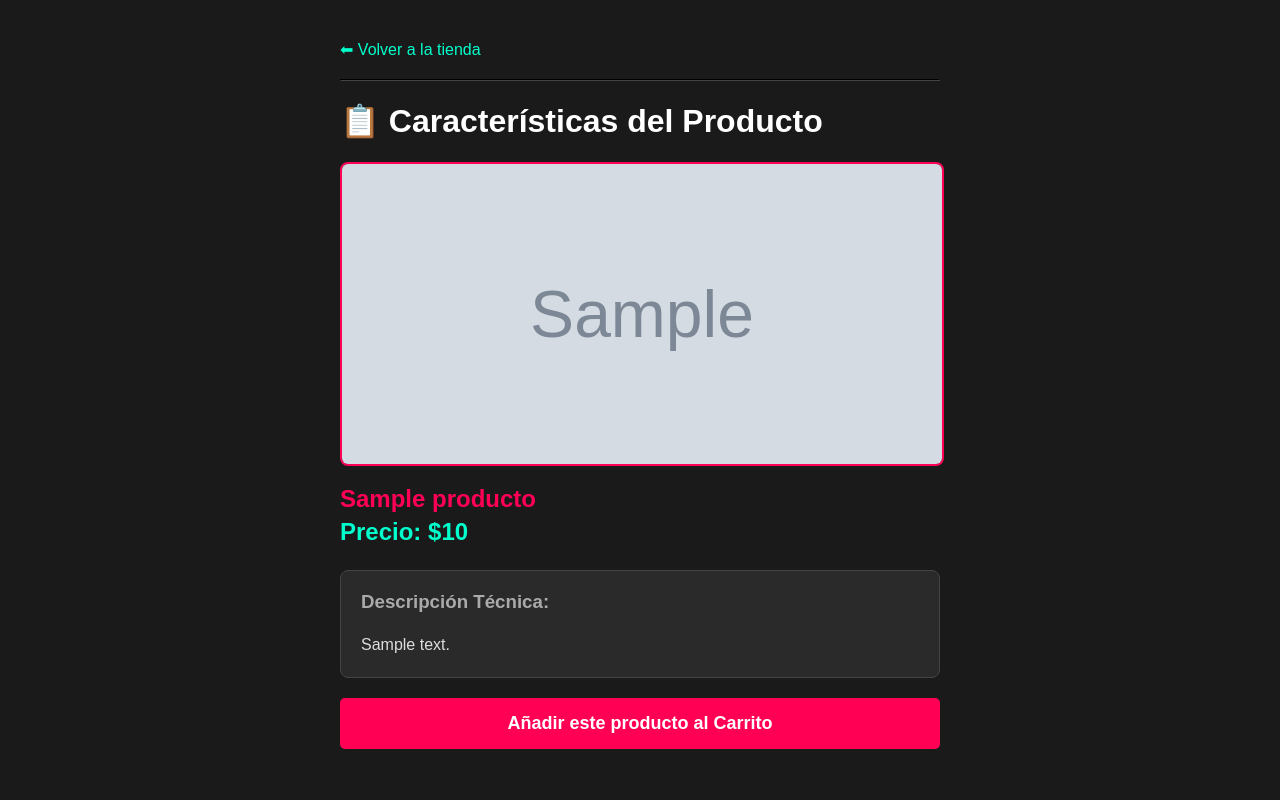
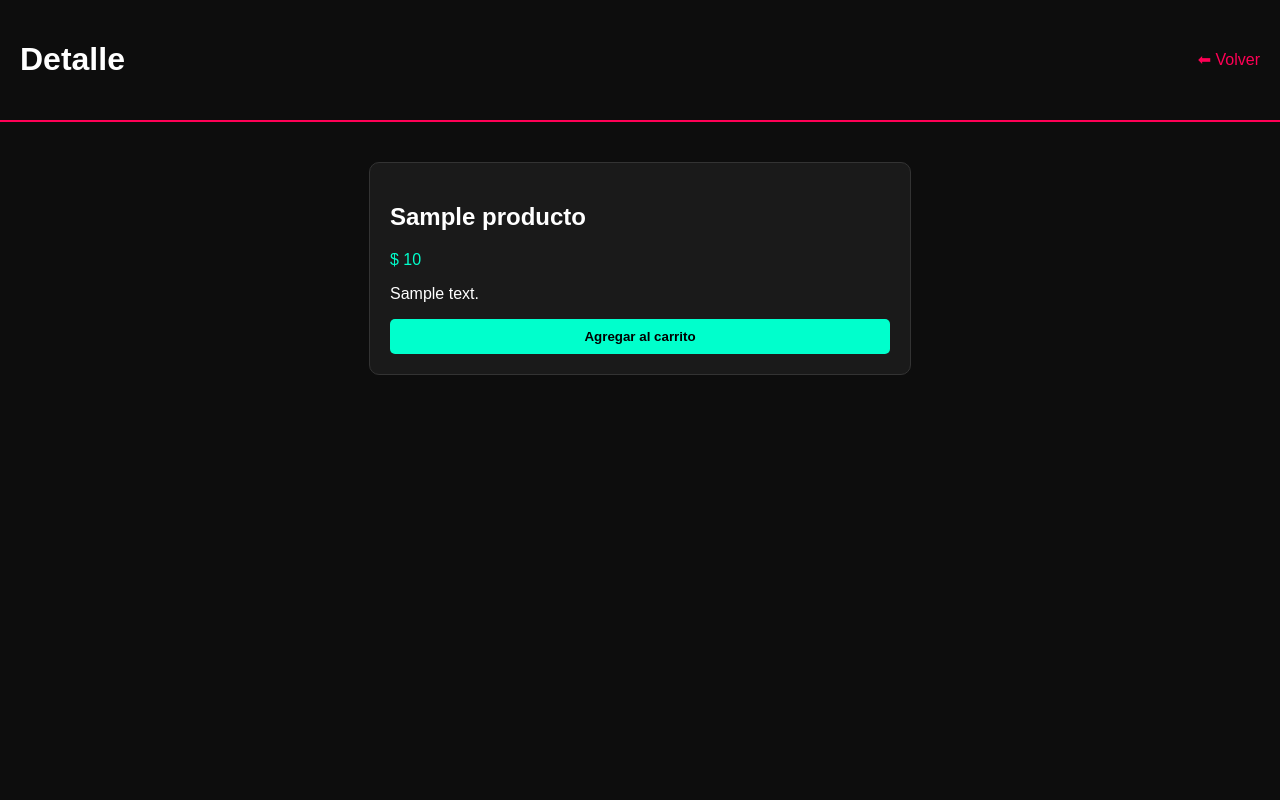
Before and after one commit to canteroslarai/retropulse, a Flask app: template templates/detalle.html in a window 1280 px wide. Run offline with Flask 3, Linux system fonts and the light colour scheme; the template is opened without the code that fills it: most values are stand-ins (such as "Sample title", 1, 10 or a date in 2020); grey boxes marked "Sample" are stand-in pictures.

Commit message:
Actualización total del código: Estructura profesional

```diff
--- a/app.py
+++ b/app.py
@@ -1,68 +1,36 @@
-import os
-from flask import Flask, render_template, redirect, url_for, session, flash
+from flask import Flask, render_template, session, redirect, url_for
 
 app = Flask(__name__)
-app.secret_key = 'retropulse_secret_key_2026'
+app.secret_key = 'retropulse_secret_2026'
 
-# Catálogo completo de 15 productos con imágenes URL de marcadores temáticos
-PRODUCTOS = {
-    1: {"id": 1, "nombre": "Consola Retro Classic X", "precio": 45000, "descripcion": "Consola con más de 10.000 juegos clásicos de los 90. Incluye dos mandos inalámbricos y conexión HDMI.", "imagen": "https://images.unsplash.com/photo-1531525645387-7f14be1bdbbd?w=500&auto=format&fit=crop&q=60"},
-    2: {"id": 2, "nombre": "Gamepad Pro Wireless", "precio": 18000, "descripcion": "Control inalámbrico ergonómico de alta precisión compatible con PC, Android y consolas retro.", "imagen": "https://images.unsplash.com/photo-1592840496694-26d035b52b48?w=500&auto=format&fit=crop&q=60"},
-    3: {"id": 3, "nombre": "Cartucho Legendario 99-en-1", "precio": 12000, "descripcion": "El mítico cartucho con los mejores éxitos de la época dorada de los videojuegos de 8 y 16 bits.", "imagen": "https://images.unsplash.com/photo-1550745165-9bc0b252726f?w=500&auto=format&fit=crop&q=60"},
-    4: {"id": 4, "nombre": "Consola Portátil Pocket", "precio": 35000, "descripcion": "Pantalla IPS de 3.5 pulgadas para llevar tus emuladores favoritos (GameBoy, Megadrive) a todos lados.", "imagen": "https://images.unsplash.com/photo-1546776310-eef45dd6d63c?w=500&auto=format&fit=crop&q=60"},
-    5: {"id": 5, "nombre": "Lámpara LED Pac-Man Pixel", "precio": 9500, "descripcion": "Lámpara decorativa pixelada con modo sensible al sonido que reacciona al ritmo de tu música.", "imagen": "https://images.unsplash.com/photo-1563089145-599997674d42?w=500&auto=format&fit=crop&q=60"},
-    6: {"id": 6, "nombre": "Llavero Metálico Arcade", "precio": 2500, "descripcion": "Llavero premium de metal con la forma detallada de una máquina de fichines clásica de los 80.", "imagen": "https://images.unsplash.com/photo-1589254065878-42c9da997008?w=500&auto=format&fit=crop&q=60"},
-    7: {"id": 7, "nombre": "Mouse Pad Gamer Retro", "precio": 7500, "descripcion": "Mouse pad tamaño extra largo con diseño retro-wave ideal para setup de diseño o gaming.", "imagen": "https://images.unsplash.com/photo-1615663245857-ac93bb7c39e7?w=500&auto=format&fit=crop&q=60"},
-    8: {"id": 8, "nombre": "Auriculares Retro Sound", "precio": 22000, "descripcion": "Auriculares con estética de los 80 pero tecnología moderna: Bluetooth 5.0 y cancelación de ruido.", "imagen": "https://images.unsplash.com/photo-1505740420928-5e560c06d30e?w=500&auto=format&fit=crop&q=60"},
-    9: {"id": 9, "nombre": "Gorra RetroPulse Classic", "precio": 6000, "descripcion": "Gorra estilo trucker con el logotipo oficial de RetroPulse bordado en alta definición.", "imagen": "https://images.unsplash.com/photo-1588850561407-ed78c282e89b?w=500&auto=format&fit=crop&q=60"},
-    10: {"id": 10, "nombre": "Remera Algodón Pixel Art", "precio": 14000, "descripcion": "Remera 100% algodón con estampa premium de estética pixel art y colores vibrantes de larga duración.", "imagen": "https://images.unsplash.com/photo-1521572267360-ee0c2909d518?w=500&auto=format&fit=crop&q=60"},
-    11: {"id": 11, "nombre": "Taza Cerámica Game Over", "precio": 4800, "descripcion": "Taza de cerámica importada con diseño termosensible que cambia de color al agregar líquido caliente.", "imagen": "https://images.unsplash.com/photo-1514432324607-a09d9b4aefdd?w=500&auto=format&fit=crop&q=60"},
-    12: {"id": 12, "nombre": "Consola Mini Arcade Bartop", "precio": 85000, "descripcion": "Réplica a escala de una máquina arcade para mesa. Pantalla integrada y palanca clásica de alta respuesta.", "imagen": "https://images.unsplash.com/photo-1511512578047-dfb367046420?w=500&auto=format&fit=crop&q=60"},
-    13: {"id": 13, "nombre": "Cable HDMI Mallado Premium", "precio": 3500, "descripcion": "Cable HDMI de alta velocidad con conector dorado y protección mallada para evitar interferencias.", "imagen": "https://images.unsplash.com/photo-1557672172-298e090bd0f1?w=500&auto=format&fit=crop&q=60"},
-    14: {"id": 14, "nombre": "Kit Limpieza Consolas", "precio": 5500, "descripcion": "Kit especializado con alcohol isopropílico, cepillos antiestáticos y paño para mantener tus joyas retro impecables.", "imagen": "https://images.unsplash.com/photo-1581092921461-eab62e97a780?w=500&auto=format&fit=crop&q=60"},
-    15: {"id": 15, "nombre": "Póster Neón Cyberpunk", "precio": 3800, "descripcion": "Póster satinado tamaño A3 con diseño retro-futurista e impresión de alta calidad para decorar tu habitación.", "imagen": "https://images.unsplash.com/photo-1579783900882-c0d3dad7b119?w=500&auto=format&fit=crop&q=60"}
-}
+# Base de datos de 15 productos
+PRODUCTOS = {i: {"id": i, "nombre": f"Producto Retro {i}", "precio": i * 5000, "desc": "Hardware premium con estética clásica y alta durabilidad."} for i in range(1, 16)}
 
 @app.route('/')
 def index():
     return render_template('index.html', productos=PRODUCTOS.values())
 
-@app.route('/producto/<int:id_producto>')
-def detalle(id_producto):
-    producto = PRODUCTOS.get(id_producto)
-    if not producto:
-        flash("Producto no encontrado", "error")
-        return redirect(url_for('index'))
+@app.route('/detalle/<int:id>')
+def detalle(id):
+    producto = PRODUCTOS.get(id)
     return render_template('detalle.html', producto=producto)
 
-@app.route('/agregar/<int:id_producto>', methods=['POST'])
-def agregar_al_carrito(id_producto):
-    producto = PRODUCTOS.get(id_producto)
-    if producto:
-        if 'carrito' not in session:
-            session['carrito'] = []
-
-        carrito = session['carrito']
-        carrito.append({
-            "id": producto["id"],
-            "nombre": producto["nombre"],
-            "precio": producto["precio"]
-        })
-        session['carrito'] = carrito
-        flash(f"{producto['nombre']} añadido.", "success")
+@app.route('/agregar/<int:id>', methods=['POST'])
+def agregar(id):
+    c = session.get('carrito', {})
+    c[str(id)] = c.get(str(id), 0) + 1
+    session['carrito'] = c
     return redirect(url_for('index'))
 
 @app.route('/carrito')
-def ver_carrito():
-    items = session.get('carrito', [])
-    total = sum(item['precio'] for item in items)
+def carrito():
+    items = []
+    total = 0
+    for id, cant in session.get('carrito', {}).items():
+        p = PRODUCTOS[int(id)]
+        items.append({**p, 'cant': cant})
+        total += p['precio'] * cant
     return render_template('carrito.html', items=items, total=total)
 
-@app.route('/limpiar')
-def limpiar_carrito():
-    session.pop('carrito', None)
-    return redirect(url_for('ver_carrito'))
-
 if __name__ == '__main__':
-    port = int(os.environ.get('PORT', 5000))
-    app.run(host='0.0.0.0', port=port, debug=True)
+    app.run(host='0.0.0.0', port=5000, debug=True)
--- /dev/null
+++ b/static/style.css
@@ -0,0 +1,6 @@
+body { background: #0d0d0d; color: #fff; font-family: sans-serif; margin: 0; }
+.header { border-bottom: 2px solid #ff0055; padding: 20px; display: flex; justify-content: space-between; align-items: center; }
+.grid { display: grid; grid-template-columns: repeat(auto-fit, minmax(250px, 1fr)); gap: 20px; padding: 20px; }
+.card { background: #1a1a1a; padding: 20px; border-radius: 10px; border: 1px solid #333; }
+.btn { background: #00ffcc; color: #000; border: none; padding: 10px; width: 100%; border-radius: 5px; cursor: pointer; font-weight: bold; }
+a { color: #ff0055; text-decoration: none; }
--- a/templates/detalle.html
+++ b/templates/detalle.html
@@ -1,31 +1,13 @@
 <!DOCTYPE html>
-<html lang="es">
-<head>
-    <meta charset="UTF-8">
-    <title>{{ producto.nombre }} - Detalles</title>
-</head>
-<body style="font-family: Arial, sans-serif; background-color: #1a1a1a; color: #fff; padding: 40px; max-width: 600px; margin: 0 auto;">
-
-    <a href="{{ url_for('index') }}" style="color: #00ffcc; text-decoration: none;">⬅ Volver a la tienda</a>
-    <hr style="border-color: #444; margin: 20px 0;">
-
-    <h1 style="color: #fff;">📋 Características del Producto</h1>
-
-    <img src="{{ producto.imagen }}" alt="{{ producto.nombre }}" style="width: 100%; height: 300px; object-fit: cover; border-radius: 8px; border: 2px solid #ff0055; margin-bottom: 15px;">
-
-    <h2 style="color: #ff0055; margin: 0;">{{ producto.nombre }}</h2>
-    <p style="font-size: 24px; color: #00ffcc; font-weight: bold; margin-top: 5px;">Precio: ${{ producto.precio }}</p>
-
-    <div style="background-color: #2a2a2a; padding: 20px; border-radius: 8px; border: 1px solid #444; margin: 20px 0;">
-        <h3 style="margin-top: 0; color: #aaa;">Descripción Técnica:</h3>
-        <p style="line-height: 1.6; color: #ddd; margin-bottom: 0;">{{ producto.descripcion }}</p>
+<html>
+<head><link rel="stylesheet" href="{{ url_for('static', filename='style.css') }}"></head>
+<body>
+    <div class="header"><h1>Detalle</h1> <a href="/">⬅ Volver</a></div>
+    <div class="card" style="margin: 40px auto; max-width: 500px;">
+        <h2>{{ producto.nombre }}</h2>
+        <p style="color:#00ffcc;">$ {{ producto.precio }}</p>
+        <p>{{ producto.desc }}</p>
+        <form action="/agregar/{{ producto.id }}" method="POST"><button class="btn">Agregar al carrito</button></form>
     </div>
-
-    <form action="{{ url_for('agregar_al_carrito', id_producto=producto.id) }}" method="POST">
-        <button type="submit" style="width: 100%; background-color: #ff0055; color: white; border: none; padding: 15px; font-size: 18px; font-weight: bold; border-radius: 5px; cursor: pointer;">
-            Añadir este producto al Carrito
-        </button>
-    </form>
-
 </body>
 </html>
```
Also changed, not shown: templates/carrito.html (+9 -28 lines), templates/index.html (+12 -35 lines).
